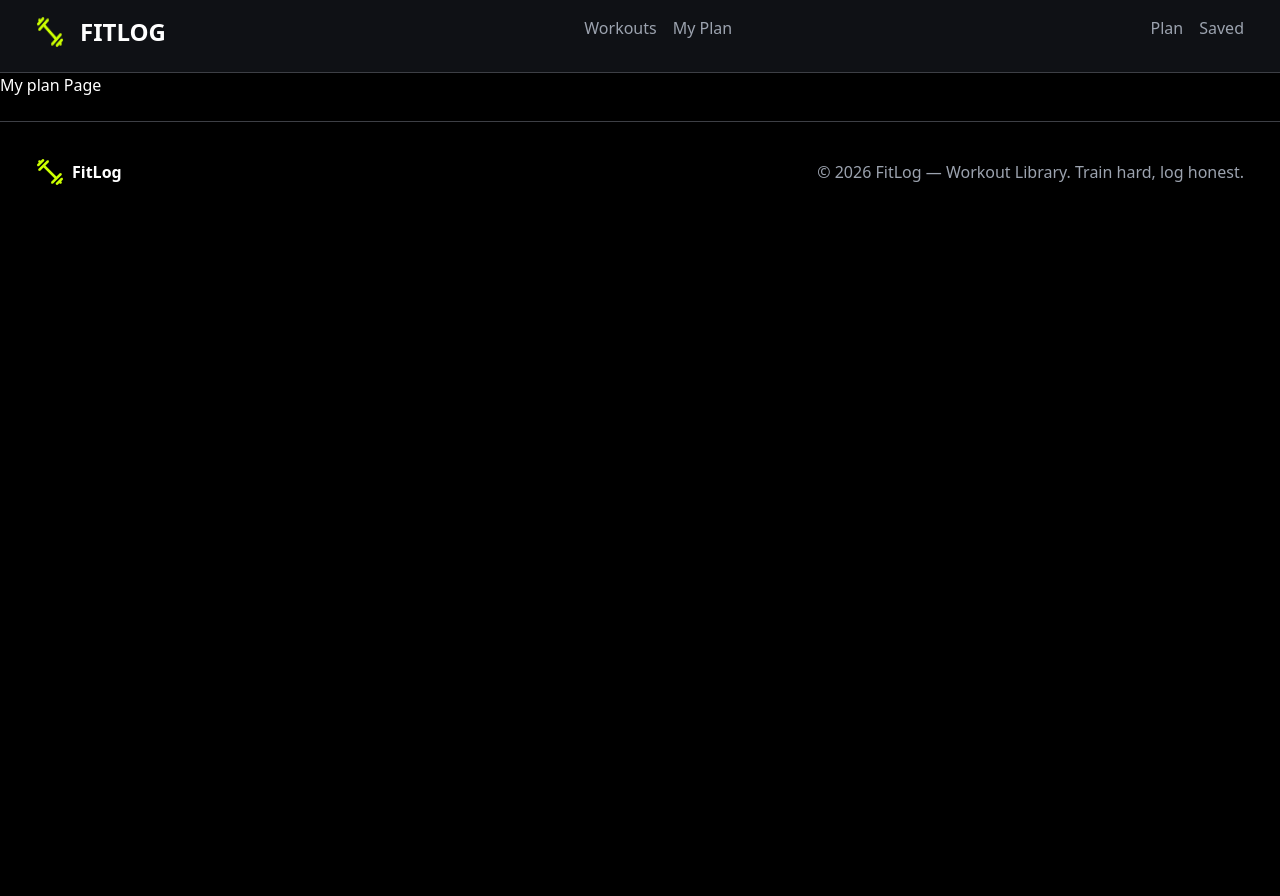
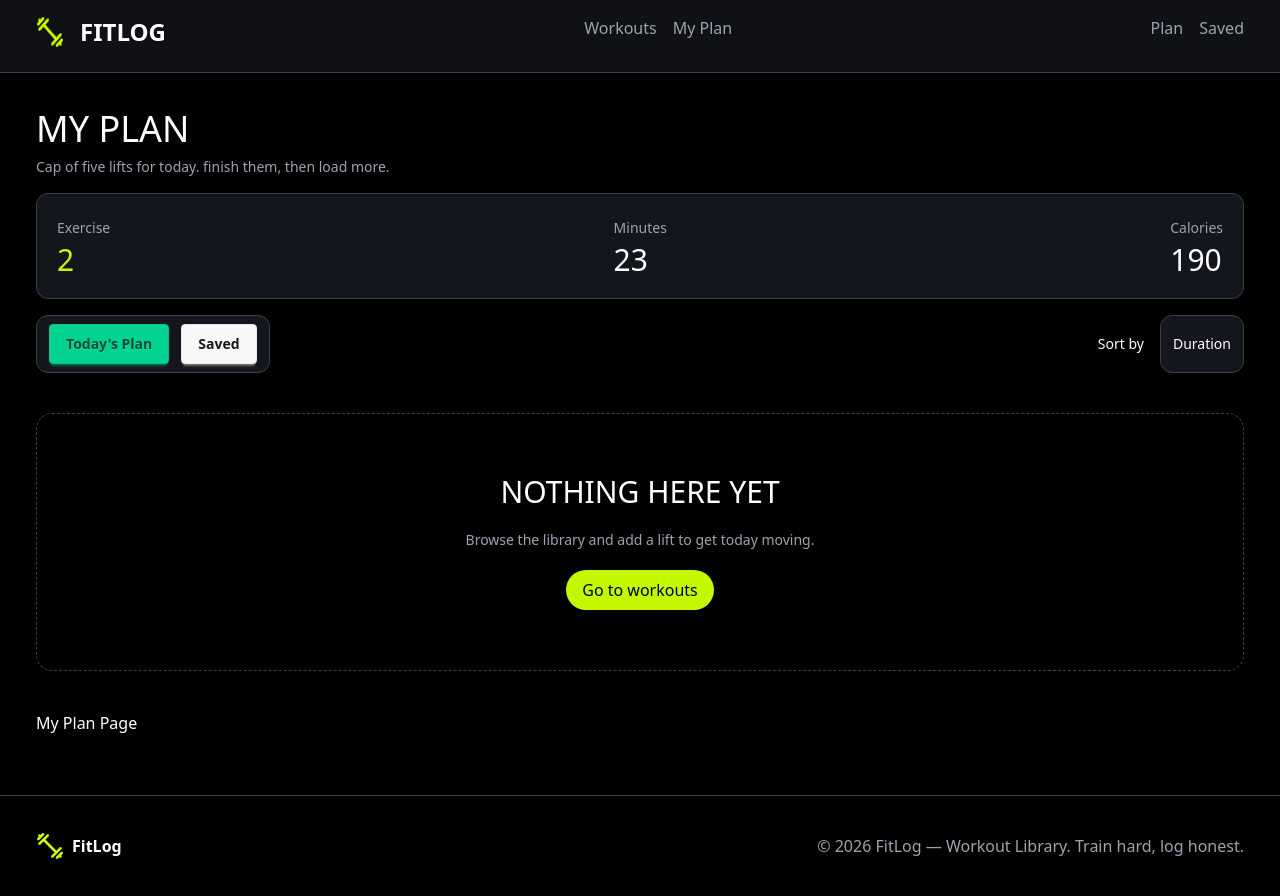
Before and after one commit to sakibsheikh27/a06-fit-log, a Next.js app: page /myplan in a window 1280 px wide. Before the commit the page ends 800 px from the top, so only its background shows below. Built offline with nearby package versions, Linux system fonts and the light colour scheme.

Commit message:
Added My plan section also designed

```diff
--- a/package.json
+++ b/package.json
@@ -12,11 +12,13 @@
     "next": "16.3.6",
     "react": "19.2.8",
     "react-dom": "19.2.8",
-    "react-icons": "^5.7.0"
+    "react-icons": "^5.7.0",
+    "react-toastify": "^11.1.0"
   },
   "devDependencies": {
     "@tailwindcss/postcss": "^4",
     "babel-plugin-react-compiler": "1.0.0",
+    "daisyui": "^5.7.46",
     "eslint": "^9",
     "eslint-config-next": "16.3.6",
     "tailwindcss": "^4"
--- a/src/app/globals.css
+++ b/src/app/globals.css
@@ -1 +1,2 @@
 @import "tailwindcss";
+@plugin "daisyui";
--- a/src/app/layout.js
+++ b/src/app/layout.js
@@ -2,6 +2,8 @@ import { Geist, Geist_Mono } from "next/font/google";
 import "./globals.css";
 import Navbar from "@/components/shared/Navbar";
 import Footer from "@/components/shared/Footer";
+import LibraryProvider from "@/context/LibraryContext";
+import { ToastContainer } from "react-toastify";
 
 const geistSans = Geist({
   variable: "--font-geist-sans",
@@ -25,9 +27,12 @@ export default function RootLayout({ children }) {
       className={`${geistSans.variable} ${geistMono.variable} h-full antialiased`}
     >
       <body className="min-h-full flex flex-col bg-black">
-        <Navbar></Navbar>
-        {children}
-        <Footer></Footer>
+        <LibraryProvider>
+          <Navbar></Navbar>
+          {children}
+          <Footer></Footer>
+          <ToastContainer />
+        </LibraryProvider>
       </body>
     </html>
   );
--- /dev/null
+++ b/src/app/library/[libraryId]/loading.jsx
@@ -0,0 +1,11 @@
+import React from 'react';
+
+const loading = () => {
+    return (
+        <div className="text-white text-center py-20">
+            Loading workout...
+        </div>
+    );
+};
+
+export default loading;
--- a/src/app/myplan/page.jsx
+++ b/src/app/myplan/page.jsx
@@ -1,9 +1,64 @@
-import React from 'react';
+"use client";
+
+import MyplanLibrary from '@/components/shared/addedLibrary/MyplanLibrary';
+import SavedLibrary from '@/components/shared/addedLibrary/SavedLibrary';
+import { LibraryContext } from '@/context/LibraryContext';
+import React, { useContext, useState } from 'react';
 
 const MyPlanPage = () => {
+    const {workoutPlan} = useContext(LibraryContext);
+
+    const [activeBtn, setActiveBtn] = useState('todayPlan');
+
+    const handleUpdatebtnType = (type) => {
+        setActiveBtn(type);
+    };
     return (
-        <div>
-            <h2 className='text-white'>My plan Page</h2>
+        <div className='text-white m-9'>
+            <h2 className='text-4xl font-medium'>MY PLAN</h2>
+            <p className='text-sm text-[#9CA3AF] my-2'>Cap of five lifts for today. finish them, then load more.</p>
+            <div className='flex justify-between items-center my-4 p-5 bg-[#13161D] border border-[#3D3F45] rounded-xl'>
+                <div>
+                    <p className='text-sm text-[#9CA3AF] my-1'>Exercise</p>
+                    <h2 className='text-3xl text-[#C2F800]'>2</h2>
+                </div>
+                <div>
+                    <p className='text-sm text-[#9CA3AF] my-1'>Minutes</p>
+                    <h2 className='text-3xl'>23</h2>
+                </div>
+                <div>
+                    <p className='text-sm text-[#9CA3AF] my-1'>Calories</p>
+                    <h2 className='text-3xl'>190</h2>
+                </div>
+            </div>
+            <div className='flex justify-between'>
+                <div className='flex gap-3 bg-[#13161D] py-2 px-3 border border-[#3D3F45] rounded-xl'>
+                    <button
+                    onClick={() => handleUpdatebtnType('todayPlan')}
+                    className={`text-sm btn ${activeBtn === 'todayPlan' ? 'btn-success' : ''} text-[9CA3AF] cursor-pointer`}>
+                        Today&apos;s Plan
+                    </button>
+                    <button
+                    onClick={() => handleUpdatebtnType('saved')}
+                    className={`text-sm btn ${activeBtn === 'saved' ? 'btn-success' : ''} text-[9CA3AF] cursor-pointer`}>
+                        Saved
+                    </button>
+                </div>
+                <div className='flex gap-4'>
+                    <button className='text-sm text-[9CA3AF]'>Sort by</button>
+                    <button className='text-sm text-[9CA3AF bg-[#13161D] py-2 px-3 border border-[#3D3F45] rounded-xl'>Duration</button>
+                </div>
+            </div>
+            <div className='text-center w-full my-10 p-15 border border-dashed border-[#3D3F45] rounded-2xl'>
+                <h2 className='text-3xl font-medium'>NOTHING HERE YET</h2>
+                <p className='text-sm text-[#9CA3AF] m-5'>Browse the library and add a lift to get today moving.</p>
+                <button className='bg-[#C2F800] text-black font-medium px-4 py-2 rounded-full cursor-pointer'>Go to workouts</button>
+            </div>
+            {activeBtn === 'todayPlan' ? (
+                <MyplanLibrary></MyplanLibrary>
+            ) : (
+                <SavedLibrary></SavedLibrary>
+            )}
         </div>
     );
 };
--- /dev/null
+++ b/src/components/shared/addedLibrary/MyplanLibrary.jsx
@@ -0,0 +1,13 @@
+
+
+import React from 'react';
+
+const MyplanLibrary = () => {
+    return (
+        <div className='text-white'>
+            My Plan Page
+        </div>
+    );
+};
+
+export default MyplanLibrary;
--- /dev/null
+++ b/src/components/shared/addedLibrary/SavedLibrary.jsx
@@ -0,0 +1,13 @@
+
+
+import React from 'react';
+
+const SavedLibrary = () => {
+    return (
+        <div className='text-white'>
+            My saved page
+        </div>
+    );
+};
+
+export default SavedLibrary;
--- /dev/null
+++ b/src/components/shared/detailsPage/MyPlanButton.jsx
@@ -0,0 +1,26 @@
+"use client";
+
+import { LibraryContext } from '@/context/LibraryContext';
+import React, { useContext, useState } from 'react';
+import { MdOutlineCalendarToday } from 'react-icons/md';
+import { toast } from 'react-toastify';
+
+const MyPlanButton = (library) => {
+    const {workoutPlan, setWorkoutPlan} = useContext(LibraryContext);
+    const [isAdded, setIsAdded] = useState(false);
+    const handleMyPlan = () => {
+        setWorkoutPlan([...workoutPlan, library]);
+        toast.success('Added to today plan');
+    }
+    return (
+        <div>
+            <button className='flex items-center gap-1 bg-[#C2F800] text-black font-medium px-4 py-2 rounded-xl cursor-pointer'
+            disabled={isAdded}
+            onClick={() => handleMyPlan()}>
+                {<MdOutlineCalendarToday />} <span>Add to today&apos;s plan</span>
+            </button>
+        </div>
+    );
+};
+
+export default MyPlanButton;
--- /dev/null
+++ b/src/components/shared/detailsPage/SavedButton.jsx
@@ -0,0 +1,22 @@
+"use client";
+
+import { LibraryContext } from '@/context/LibraryContext';
+import React, { useContext } from 'react';
+import { BiSave } from 'react-icons/bi';
+import { toast } from 'react-toastify';
+
+const SavedButton = (library) => {
+    const {workoutSaved, setWorkoutSaved} = useContext(LibraryContext);
+
+    const handleMyPlan = () => {
+        setWorkoutSaved([...workoutSaved, library]);
+        toast.success('Save for later')
+    }
+    return (
+        <div>
+            <button className='flex items-center gap-1 bg-[#C2F800] text-black font-medium px-4 py-2 rounded-xl cursor-pointer' onClick={() => handleMyPlan()}>{<BiSave />} <span>Save for later</span></button>
+        </div>
+    );
+};
+
+export default SavedButton;
--- /dev/null
+++ b/src/context/LibraryContext.jsx
@@ -0,0 +1,20 @@
+"use client";
+
+import React, { createContext, useState } from 'react';
+
+export const LibraryContext = createContext({});
+
+const LibraryProvider = ({ children }) => {
+    const [workoutPlan, setWorkoutPlan] = useState([]);
+    const [workoutSaved, setWorkoutSaved] = useState([]);
+
+    const shareData = {
+        workoutPlan,
+        setWorkoutPlan,
+        workoutSaved,
+        setWorkoutSaved,
+    };
+    return (<LibraryContext.Provider value={shareData}>{children}</LibraryContext.Provider>);
+};
+
+export default LibraryProvider;
```
Also changed, not shown: src/app/library/[libraryId]/page.jsx (+6 -4 lines), src/components/shared/LibraryCard.jsx (+1 -1 lines), 1 other file (tests, documents, lock files or other folders).
